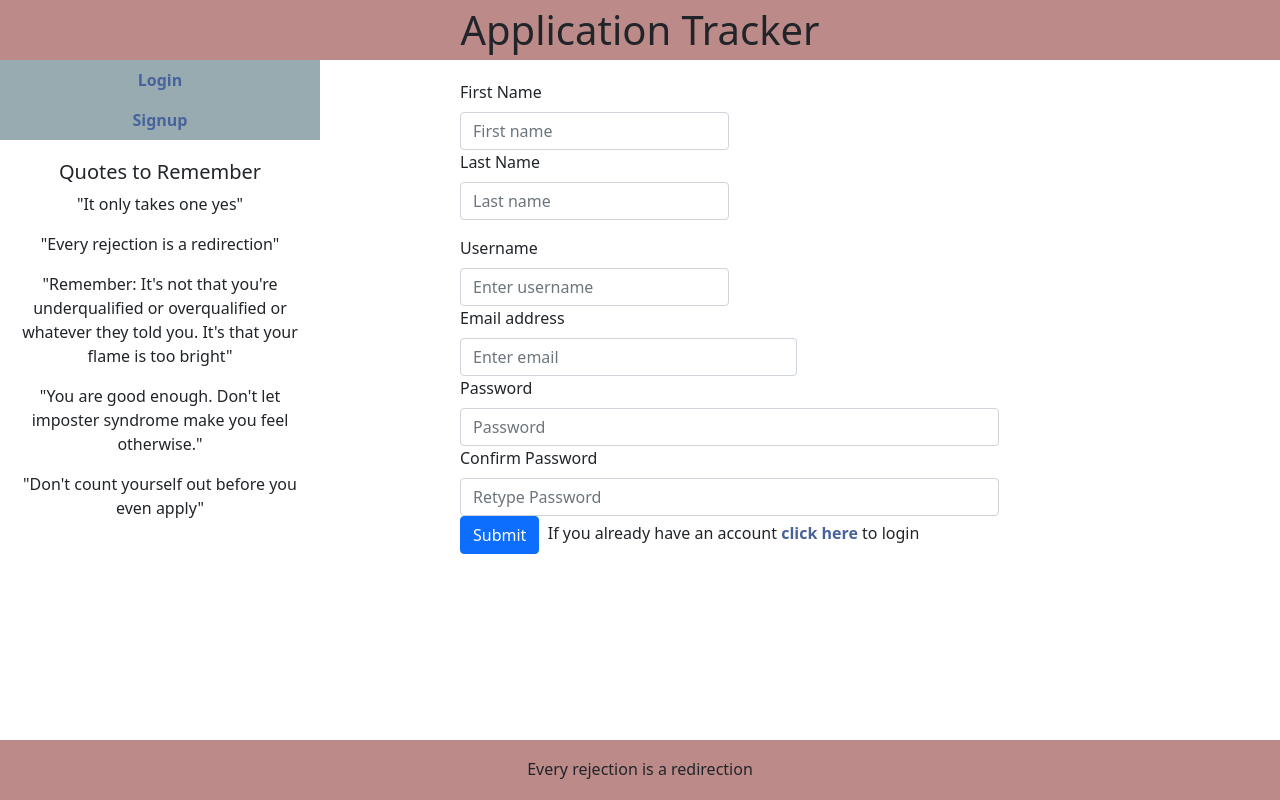
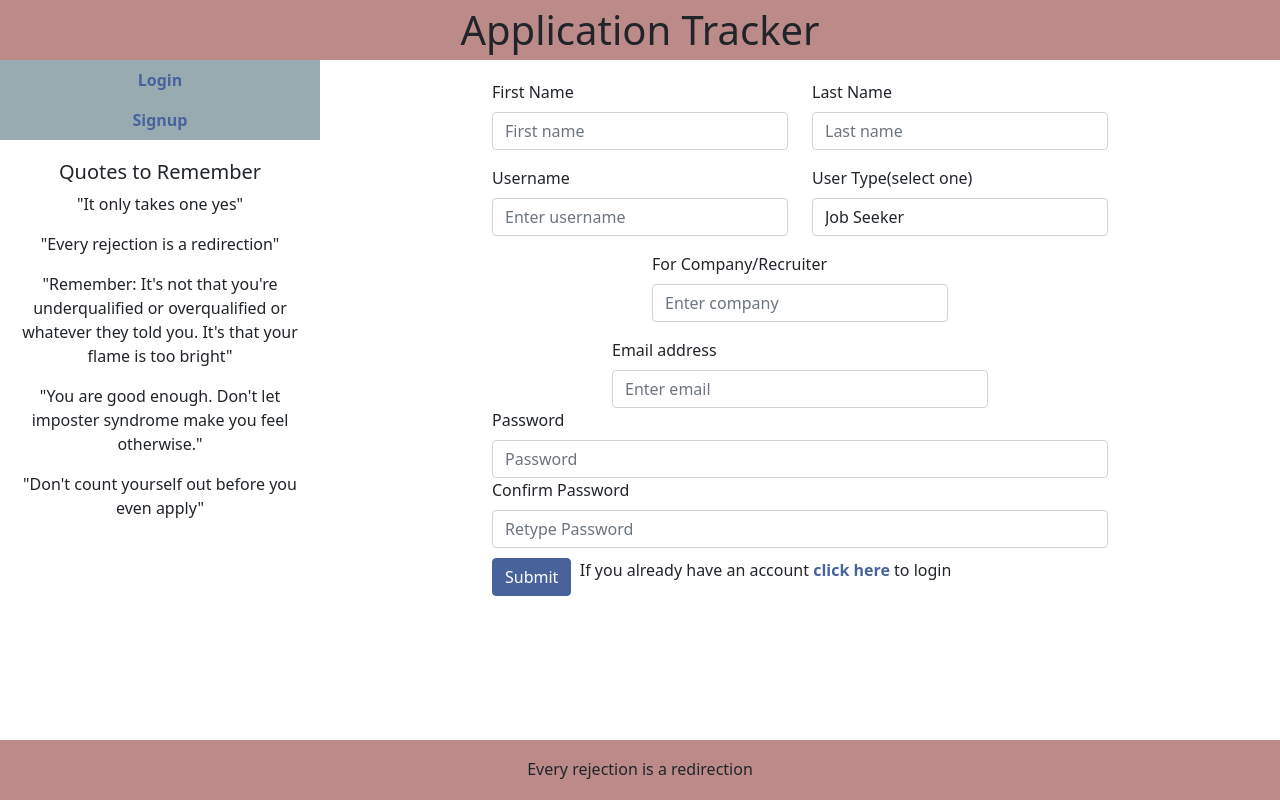
Before and after one commit to MarciaAdler/applicationtracker, a React (Create React App) app in the folder client/: page /signup in a window 1280 px wide. Built offline with nearby package versions, Linux system fonts and the light colour scheme.

Commit message:
added currentuser roles to signup form

```diff
--- a/client/src/components/SignupForm.js
+++ b/client/src/components/SignupForm.js
@@ -1,5 +1,5 @@
 import React, { useRef, useState } from "react";
-import { Container, Form, Col, Button } from "react-bootstrap";
+import { Container, Form, Col, Button, Row } from "react-bootstrap";
 import API from "../utils/API";
 import { Redirect } from "react-router-dom";
 import { useStoreContext } from "../utils/GlobalState";
@@ -10,11 +10,11 @@ export default function SignupForm() {
   const firstRef = useRef();
   const lastRef = useRef();
   const nameRef = useRef();
-
+  const usertypeRef = useRef();
   const emailRef = useRef();
   const passwordRef = useRef();
   const confirmRef = useRef();
-
+  const companyRef = useRef();
   const renderRedirect = () => {
     if (sendLogin && state.currentUser.id === 0) {
       return <Redirect to="/" />;
@@ -31,6 +31,8 @@ export default function SignupForm() {
         email: emailRef.current.value,
         username: nameRef.current.value,
         password: passwordRef.current.value,
+        role: usertypeRef.current.value,
+        company: companyRef.current.value,
       })
         .then((res) => {
           setSendLogin(true);
@@ -43,7 +45,7 @@ export default function SignupForm() {
   return (
     <Container className="signup-container">
       <Form className="signup-form" id="myForm">
-        <Form.Row className="mb-3 justify-content-center">
+        <Row className="mb-3 justify-content-center">
           <Col className="col-8 col-md-4">
             <Form.Label>First Name</Form.Label>
             <Form.Control
@@ -62,8 +64,8 @@ export default function SignupForm() {
               ref={lastRef}
             />
           </Col>
-        </Form.Row>
-        <Form.Row className="justify-content-center">
+        </Row>
+        <Row className="mb-3 justify-content-center">
           <Col className="col-8 col-md-4">
             <Form.Group controlId="formGroupUsername">
               <Form.Label>Username</Form.Label>
@@ -75,8 +77,29 @@ export default function SignupForm() {
               />
             </Form.Group>
           </Col>
-        </Form.Row>
-        <Form.Row className="justify-content-center">
+          <Col className="col-8 col-md-4">
+            <Form.Group controlId="formGroupUsername">
+              <Form.Label>User Type(select one)</Form.Label>
+              <Form.Control as="select" required ref={usertypeRef}>
+                <option>Job Seeker</option>
+                <option>Company/Recruiter</option>
+              </Form.Control>
+            </Form.Group>
+          </Col>
+        </Row>
+        <Row className="mb-3 justify-content-center">
+          <Col className="col-8 col-md-4">
+            <Form.Group controlId="formGroupUsername">
+              <Form.Label>For Company/Recruiter</Form.Label>
+              <Form.Control
+                type="text"
+                placeholder="Enter company"
+                ref={companyRef}
+              />
+            </Form.Group>
+          </Col>
+        </Row>
+        <Row className="justify-content-center">
           {/* <Col className="col-8 col-md-8 col-lg-3">
             <Form.Group controlId="formGroupRole">
               <Form.Label>Role</Form.Label>
@@ -105,8 +128,8 @@ export default function SignupForm() {
               />
             </Form.Group>
           </Col>
-        </Form.Row>
-        <Form.Row className="justify-content-center signupform--row">
+        </Row>
+        <Row className="justify-content-center signupform--row">
           <Col className="col-8">
             <Form.Group controlId="formGroupPassword">
               <Form.Label>Password</Form.Label>
@@ -118,8 +141,8 @@ export default function SignupForm() {
               />
             </Form.Group>
           </Col>
-        </Form.Row>
-        <Form.Row className="justify-content-center signupform--row">
+        </Row>
+        <Row className="justify-content-center signupform--row">
           <Col className="col-8">
             <Form.Group controlId="formGroupConfirmPassword">
               <Form.Label>Confirm Password</Form.Label>
@@ -131,11 +154,15 @@ export default function SignupForm() {
               />
             </Form.Group>
           </Col>
-        </Form.Row>
+        </Row>
 
-        <Form.Row className="justify-content-center signupform--row">
+        <Row className="justify-content-center signupform--row">
           <Col className="col-8">
-            <Button className="button" type="submit" onClick={signUp}>
+            <Button
+              className="button signup-button"
+              type="submit"
+              onClick={signUp}
+            >
               Submit
             </Button>
 
@@ -148,7 +175,7 @@ export default function SignupForm() {
             </span>
             {renderRedirect()}
           </Col>
-        </Form.Row>
+        </Row>
       </Form>
     </Container>
   );
--- a/client/src/style.css
+++ b/client/src/style.css
@@ -67,11 +67,22 @@ a:hover {
   top: 0;
   z-index: 1;
 }
+.button {
+  margin-top: 10px;
+  background-color: #48639c;
+  border-color: #48639c;
+}
+.button:hover {
+  background-color: #97abb1;
+  border-color: #97abb1;
+  color: black;
+}
 .loginform-button {
   margin-top: 10px;
   background-color: #48639c;
   border-color: #48639c;
 }
+
 .editapp-button {
   background-color: #48639c;
   border-color: #48639c;
@@ -168,7 +179,7 @@ a:hover {
   margin-top: 20px;
 }
 .signup-container {
-  width: 65% !important;
+  width: 75% !important;
   float: right;
   margin-top: 20px;
   height: 100%;
--- a/client/src/utils/GlobalState.js
+++ b/client/src/utils/GlobalState.js
@@ -25,6 +25,7 @@ const reducer = (state, action) => {
           lastName: action.currentUser.lastName,
           email: action.currentUser.email,
           role: action.currentUser.role,
+          company: action.currentUser.company,
           location: action.currentUser.location,
           primaryRole: action.currentUser.primaryRole,
           bio: action.currentUser.bio,
@@ -86,6 +87,7 @@ const reducer = (state, action) => {
           lastName: "",
           email: "",
           role: "",
+          company: "",
           location: "",
           primaryRole: "",
           bio: "",
@@ -132,6 +134,7 @@ const StoreProvider = ({ value = [], ...props }) => {
       lastName: "",
       email: "",
       role: "",
+      company: "",
       location: "",
       primaryRole: "",
       bio: "",
```
Also changed, not shown: 2 other files (tests, documents, lock files or other folders).
